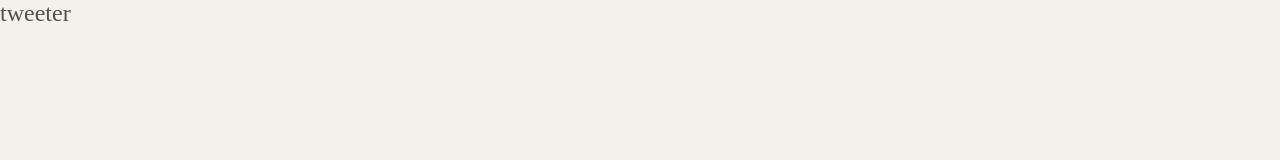
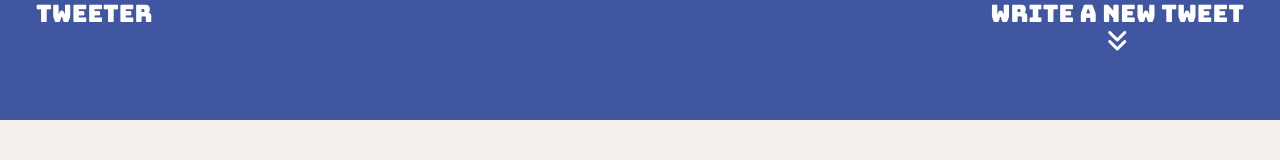
Before and after one commit to Lilymayh/tweeter, a website: page public/index.html in a window 1280 px wide. Drawn offline with nearby package versions, Linux system fonts and the light colour scheme.

Commit message:
Style tweeter nav bar

```diff
--- a/public/index.html
+++ b/public/index.html
@@ -1,14 +1,30 @@
 <!DOCTYPE html>
 <html lang="en">
+
 <head>
   <!-- Meta Information -->
   <title>Tweeter - Home Page</title>
+  <!-- font awesome -->
+  <link rel="stylesheet" href="https://cdnjs.cloudflare.com/ajax/libs/font-awesome/6.5.1/css/all.min.css" integrity="sha512-DTOQO9RWCH3ppGqcWaEA1BIZOC6xxalwEsw9c2QQeAIftl+Vegovlnee1c9QX4TctnWMn13TZye+giMm8e2LwA==" crossorigin="anonymous" referrerpolicy="no-referrer" />
 
   <!-- External CSS -->
-    <link rel="stylesheet" href="https://cdnjs.cloudflare.com/ajax/libs/normalize/8.0.1/normalize.min.css" type="text/css" />
+  <link rel="stylesheet" href="https://cdnjs.cloudflare.com/ajax/libs/normalize/8.0.1/normalize.min.css"
+    type="text/css" />
 
+  <!-- bungee font -->
+  <link rel="preconnect" href="https://fonts.googleapis.com">
+  <link rel="preconnect" href="https://fonts.gstatic.com" crossorigin>
+  <link href="https://fonts.googleapis.com/css2?family=Bungee&display=swap" rel="stylesheet">
+
+  <!-- source sans 3 font -->
+  <link rel="preconnect" href="https://fonts.googleapis.com">
+  <link rel="preconnect" href="https://fonts.gstatic.com" crossorigin>
+  <link
+    href="https://fonts.googleapis.com/css2?family=Bungee&family=Source+Sans+3:ital,wght@0,200..900;1,200..900&display=swap"
+    rel="stylesheet">
   <!-- App CSS -->
   <link rel="stylesheet" href="/styles/layout.css" type="text/css" />
+  <link rel="stylesheet" href="/styles/nav.css" type="text/css" />
 
   <!-- External JS -->
   <script src="https://ajax.googleapis.com/ajax/libs/jquery/3.4.1/jquery.min.js"></script>
@@ -20,10 +36,15 @@
 <body>
   <!-- Top nav bar (fixed) -->
   <nav>
-      <span>tweeter</span>
+    <span id="logo">tweeter</span>
+    <div class="write-tweet">
+    <span class="new-tweet">Write a new tweet</span>
+    <i class="fa-solid fa-angles-down"></i>
+  </div>
   </nav>
 
   <!-- Page-specific (main) content here -->
   <main class="container"></main>
 </body>
+
 </html>
--- a/public/styles/layout.css
+++ b/public/styles/layout.css
@@ -23,3 +23,11 @@
 /*
  * Additional CSS can be defined below or in other CSS files, as per instructions
  */
+
+body {
+  font-family: 'source sans 3', sans-serif;
+}
+
+nav span {
+  font-family: 'Bungee', sans-serif
+}
--- /dev/null
+++ b/public/styles/nav.css
@@ -0,0 +1,22 @@
+nav {
+	display: flex;
+	justify-content: space-between;
+	width: 100%;
+	height: 120px;
+	background-color: #4056A1;
+	color: #FFFFFF;
+	padding-left: 1.5em;
+	padding-right: 1.5em;
+}
+
+.logo {
+	font-family: 'Bungee', sans-serif;
+}
+
+.write-tweet {
+	display: flex;
+	flex-direction: column;
+	align-items: center;
+	font-family: 'Bungee', sans-serif;
+	color: #FFFFFF;
+}
```
Also changed, not shown: server/data-files/initial-tweets.json (+5 -5 lines), 1 other file. Lines whose indentation alone changed are shown as unchanged.
